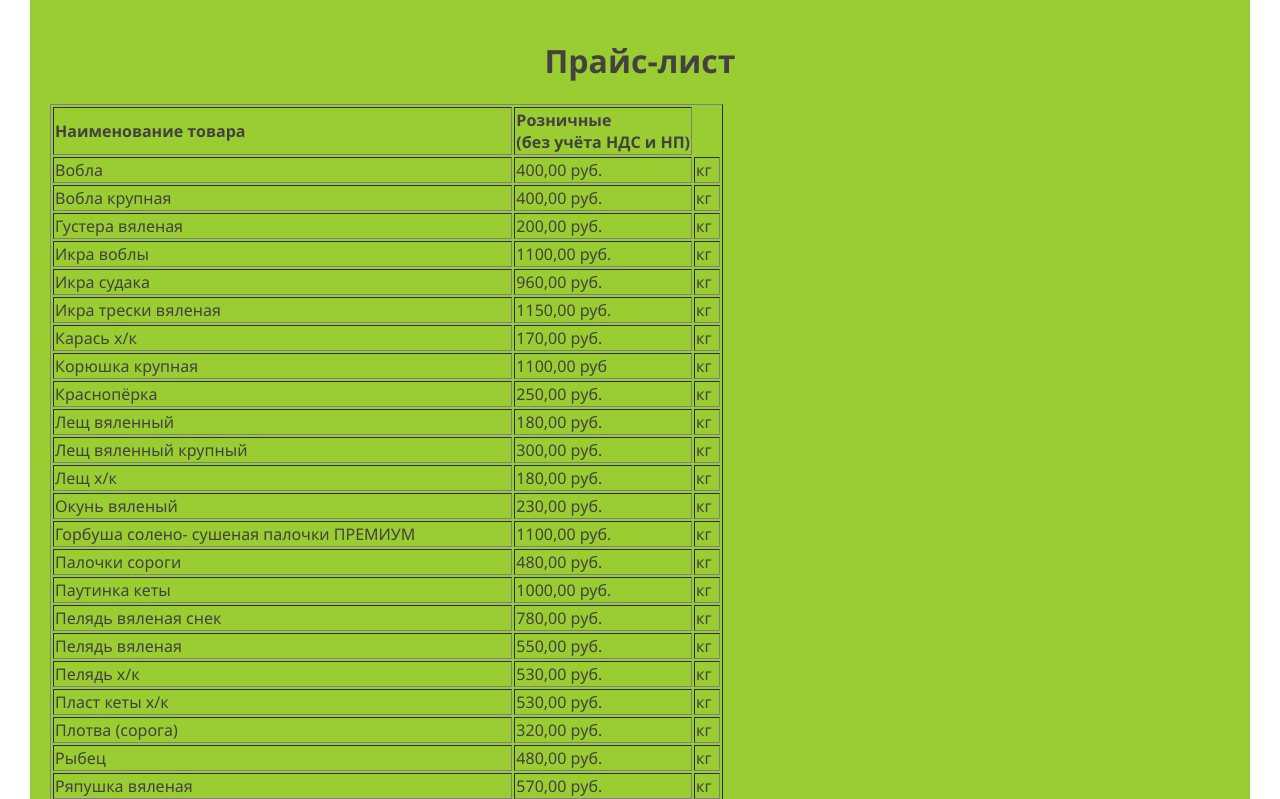
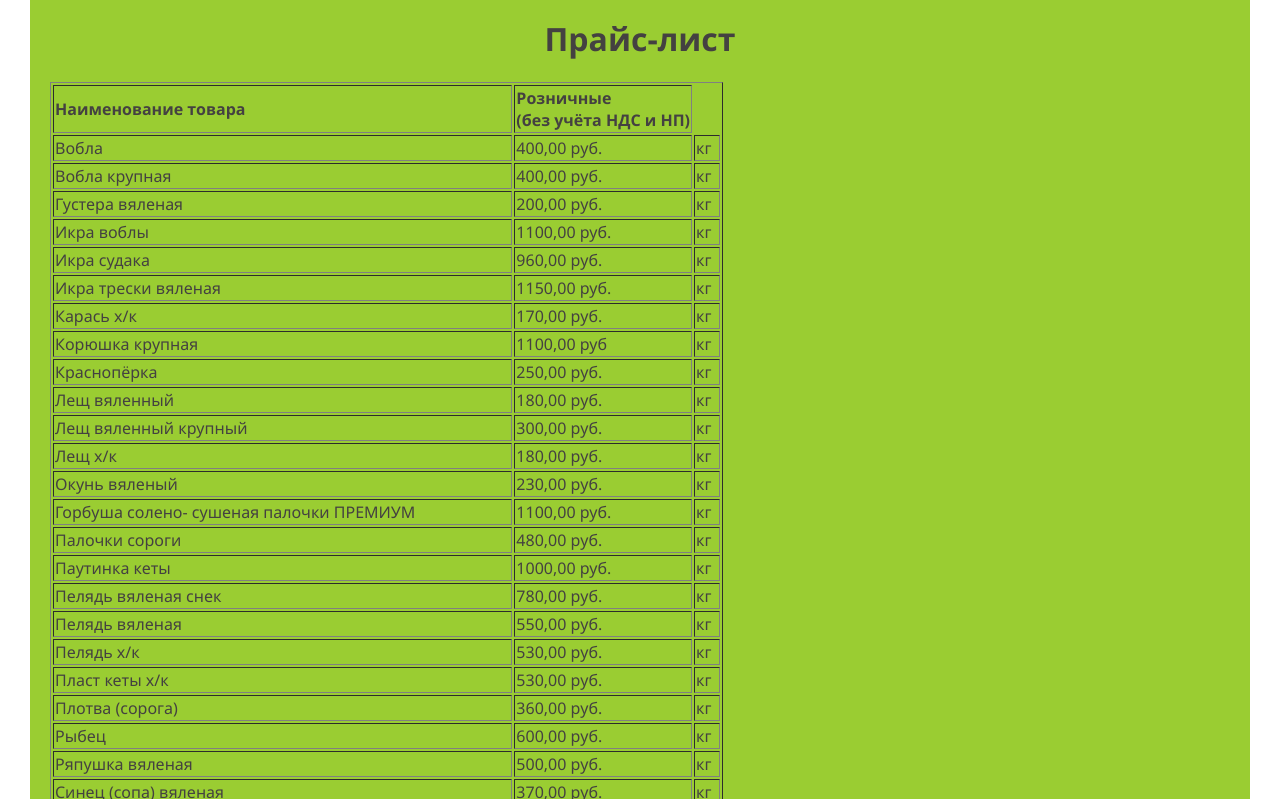
Before and after one commit to grvk1010/fish, a plain HTML site: page index.html in a window 1280 px wide. Shown: the part 2001-2800 px from the top of the page. Drawn offline with Linux system fonts and the light colour scheme.

Commit message:
Update index.html

```diff
--- a/index.html
+++ b/index.html
@@ -22,7 +22,6 @@
  <h1 id="123">О нас</h1>
  <p> ИП Сарбатова О.В. <br>
    ИНН: 643202915488 <br>
-   Юридический адрес: г. Саратов, ул. им. Чернышевского 93/95, кв. 117 <br>
    Фактический адрес: г. Саратов, Сокурский тракт 9
  </p>
 
@@ -162,17 +161,17 @@
   </tr>
   <tr>
     <td>Плотва (сорога)</td>
-    <td>320,00 руб.</td>
+    <td>360,00 руб.</td>
     <td>кг</td>
   </tr>
   <tr>
     <td>Рыбец</td>
-    <td>480,00 руб.</td>
+    <td>600,00 руб.</td>
     <td>кг</td>
   </tr>
   <tr>
     <td>Ряпушка вяленая</td>
-    <td>570,00 руб.</td>
+    <td>500,00 руб.</td>
     <td>кг</td>
   </tr>
   <tr>
```
